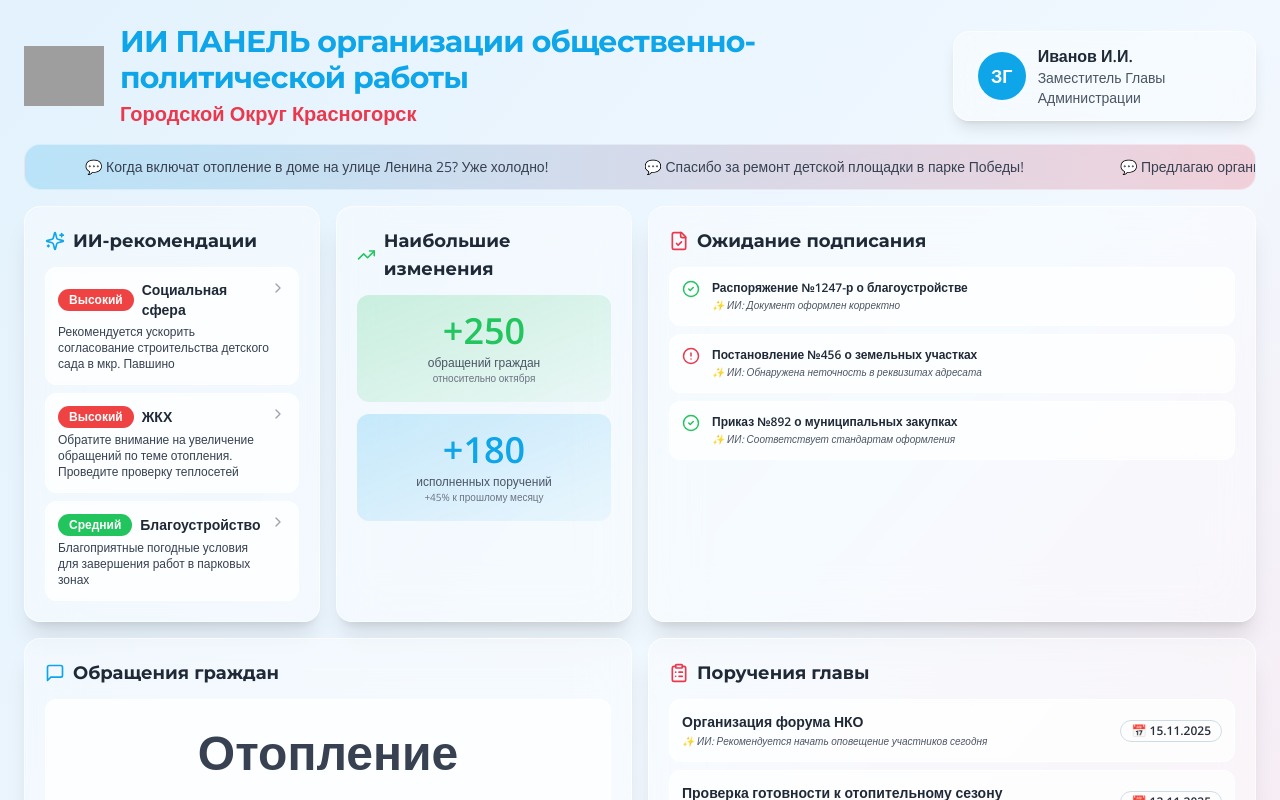
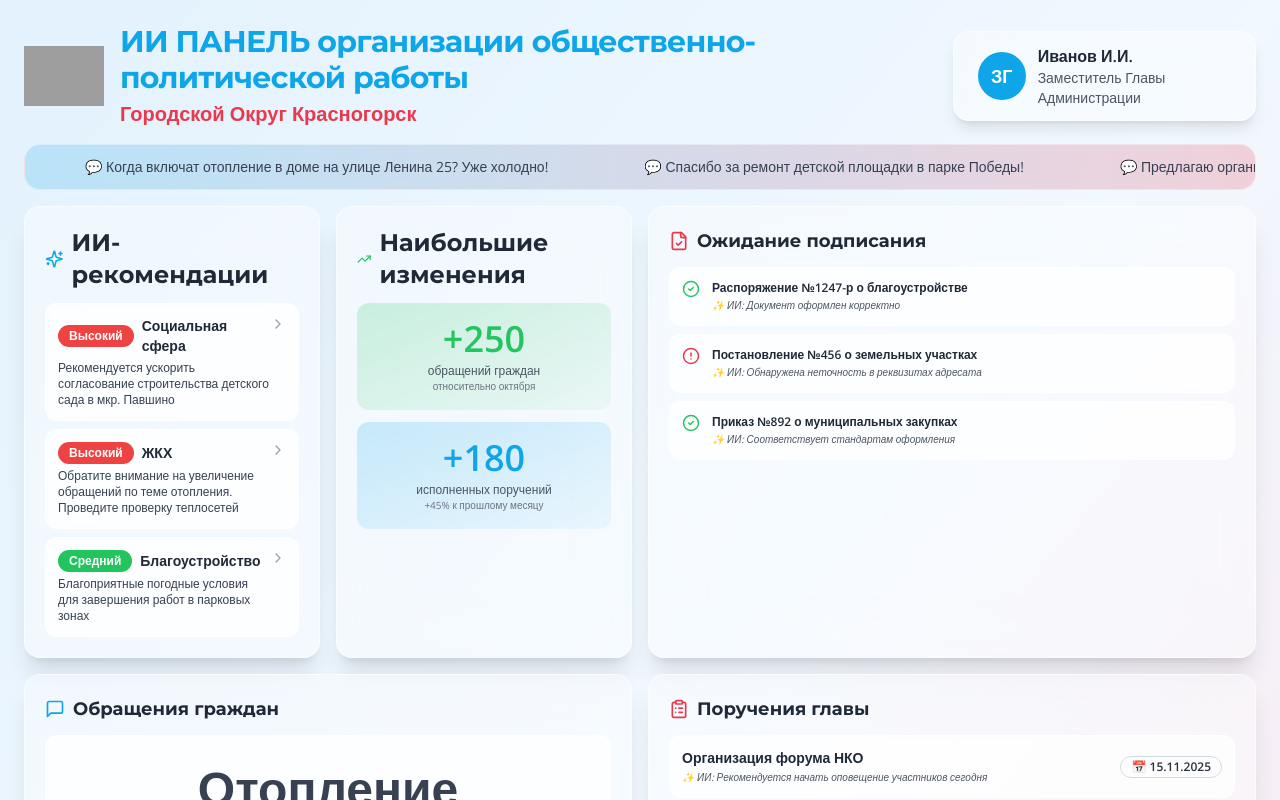
Before and after one commit to pr-poehali-dev/liquid-glass-system, a React (Vite) app: page / in a window 1280 px wide. Shown: the top 800 px of the page. Built offline with nearby package versions, Linux system fonts and the light colour scheme; grey boxes are pictures that could not be loaded.

Commit message:
Обновление 2 компонентов

```diff
--- a/src/pages/Index.tsx
+++ b/src/pages/Index.tsx
@@ -176,7 +176,7 @@ const Index = () => {
           <Card className="bg-white/40 backdrop-blur-xl border-white/60 shadow-xl rounded-2xl p-5">
             <div className="flex items-center gap-2 mb-3">
               <Icon name="Sparkles" className="text-[#0EA5E9]" size={20} />
-              <h2 className="text-lg font-bold text-gray-800">ИИ-рекомендации</h2>
+              <h2 className="font-bold text-gray-800 text-2xl">ИИ-рекомендации</h2>
             </div>
             <div className="space-y-2">
               {aiRecommendations.map((rec, idx) => (
@@ -207,7 +207,7 @@ const Index = () => {
           <Card className="bg-white/40 backdrop-blur-xl border-white/60 shadow-xl rounded-2xl p-5">
             <div className="flex items-center gap-2 mb-3">
               <Icon name="TrendingUp" className="text-[#22c55e]" size={20} />
-              <h2 className="text-lg font-bold text-gray-800">Наибольшие изменения</h2>
+              <h2 className="font-bold text-gray-800 text-2xl">Наибольшие изменения</h2>
             </div>
             <div className="space-y-3">
               <div className="text-center p-4 bg-gradient-to-br from-[#22c55e]/20 to-[#22c55e]/5 rounded-xl">
```
